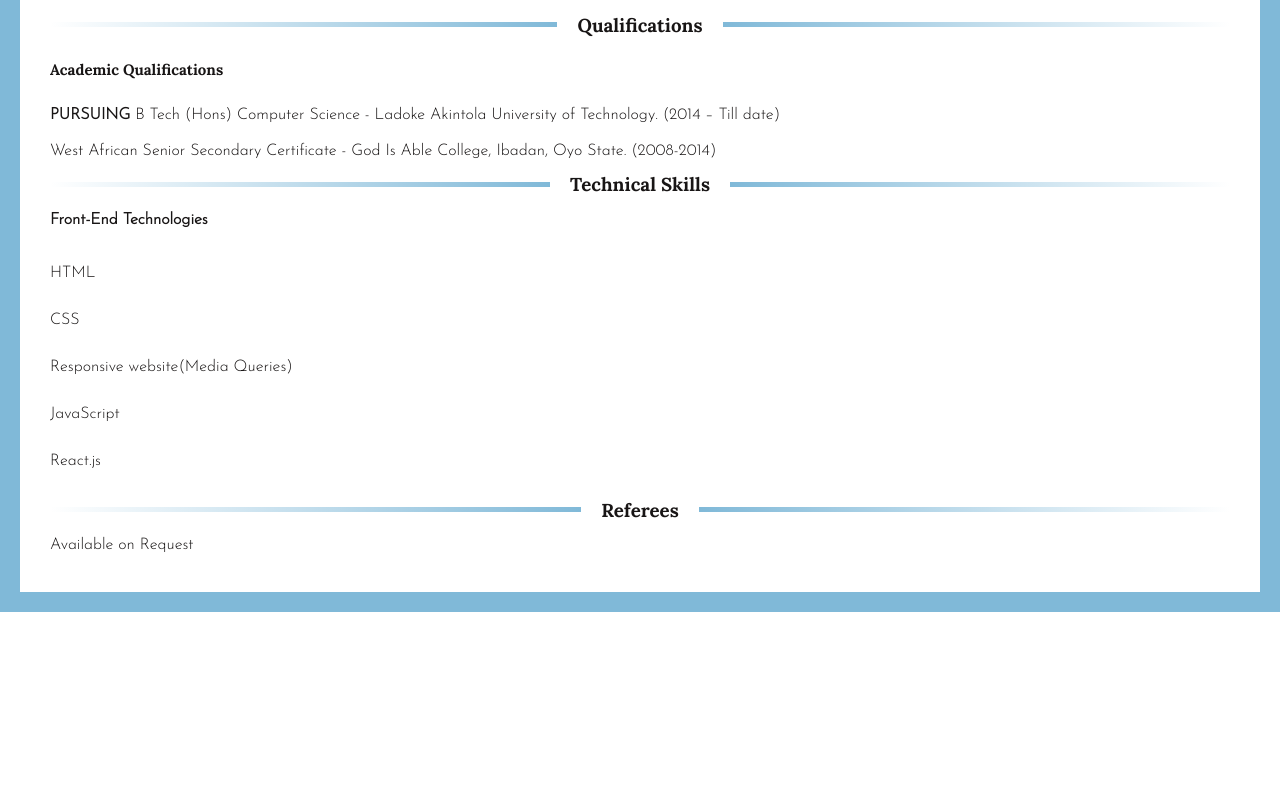
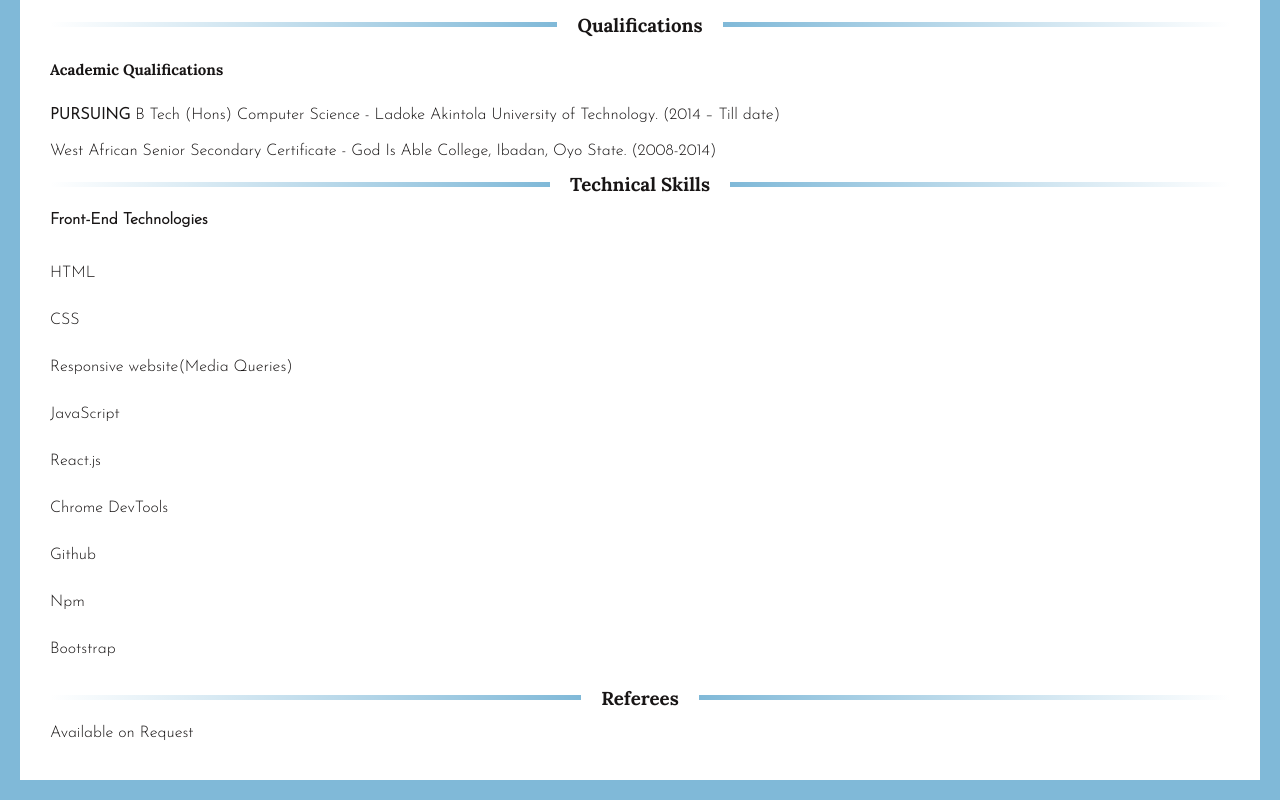
Before and after one commit to dammieayokanmi/MY-CV, a website: page index.html in a window 1280 px wide. Shown: the part 887-1687 px from the top of the page. Before the commit the page ends 1499 px from the top, so only its background shows below. Drawn offline with Linux system fonts and the light colour scheme.

Commit message:
Update index.html

```diff
--- a/index.html
+++ b/index.html
@@ -194,6 +194,22 @@ property="twitter:image"
                             React.js
                             <!-- -<progress value="20" max="100">JavaScript</progress> -->
                         </p>
+                        <p class="front-end_item">
+                            Chrome DevTools
+                            <!-- -<progress value="20" max="100">JavaScript</progress> -->
+                        </p>
+                        <p class="front-end_item">
+                            Github
+                            <!-- -<progress value="20" max="100">JavaScript</progress> -->
+                        </p>
+                        <p class="front-end_item">
+                            Npm
+                            <!-- -<progress value="20" max="100">JavaScript</progress> -->
+                        </p>
+                        <p class="front-end_item">
+                            Bootstrap
+                            <!-- -<progress value="20" max="100">JavaScript</progress> -->
+                        </p>
 
                     </div>
                 </div>
```
